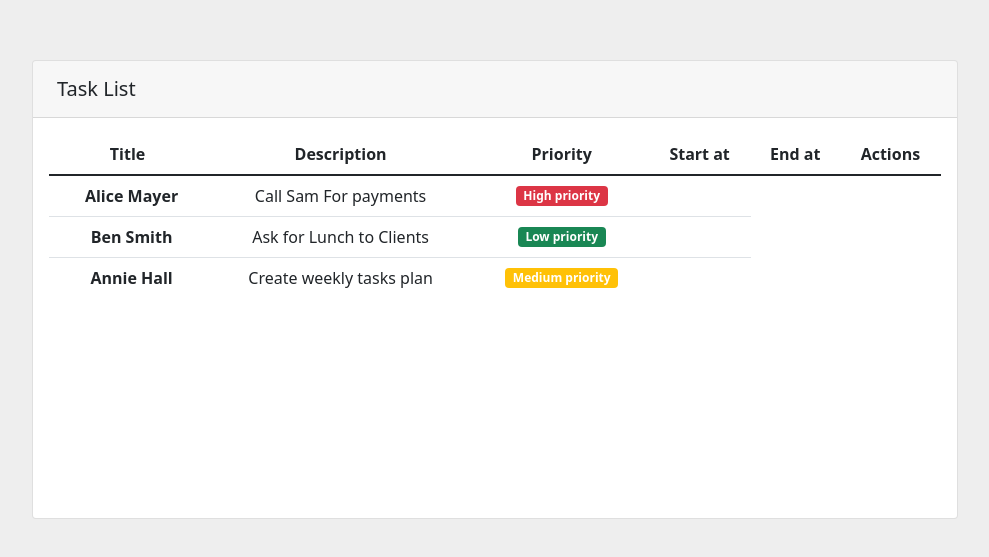
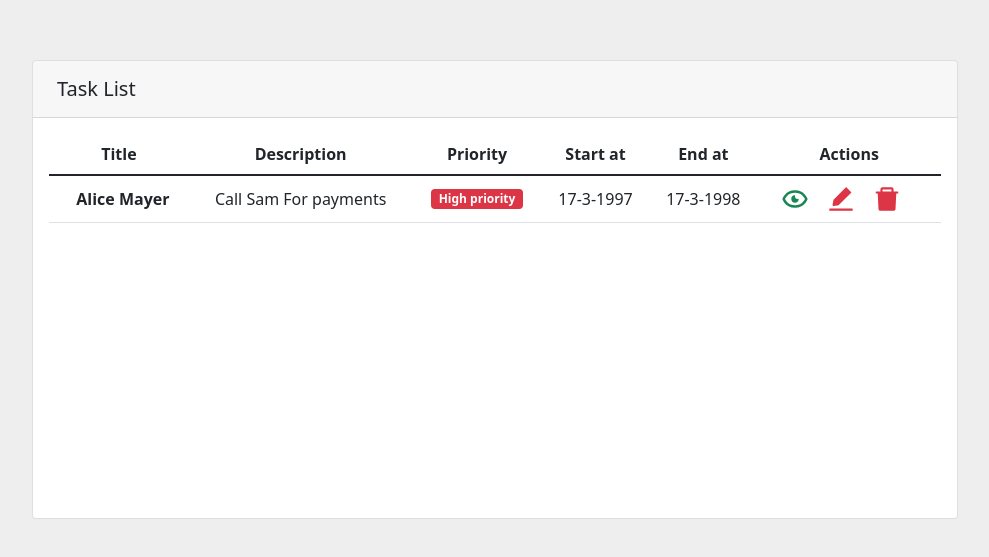
Before and after one commit to MohamedAlabasy/React-Todo-List, a React (Create React App) app: page /home in a window 1280 px wide. Shown: the part 111-668 px from the top of the page, without its empty margins (145-1134 px from the left). Built offline with nearby package versions, Linux system fonts and the light colour scheme.

Commit message:
add Single Todo page

```diff
--- a/package.json
+++ b/package.json
@@ -10,6 +10,7 @@
     "react": "^18.2.0",
     "react-bootstrap": "^2.4.0",
     "react-dom": "^18.2.0",
+    "react-icons": "^4.4.0",
     "react-router-dom": "^6.3.0",
     "react-scripts": "5.0.1",
     "web-vitals": "^2.1.4"
--- a/src/App.js
+++ b/src/App.js
@@ -1,6 +1,7 @@
 import { BrowserRouter, Routes, Route } from 'react-router-dom';
 import Login from './pages/login';
 import Home from './pages/home';
+import SingleTodo from './pages/singleTodo';
 import Register from './pages/register';
 import InProgress from './pages/inProgress';
 import UnderReview from './pages/underReview';
@@ -19,6 +20,8 @@ function App() {
           <Route path='/login' exact element={<Login />} />
           <Route path='/register' exact element={<Register />} />
           <Route path='/home' exact element={<Home />} />
+          <Route path='/show' exact element={<SingleTodo />} />
+          <Route path='/edit' exact element={<editTodo />} />
           <Route path='/inProgress' exact element={<InProgress />} />
           <Route path='/underReview' exact element={<UnderReview />} />
           <Route path='/rework' exact element={<Rework />} />
--- a/src/pages/home.js
+++ b/src/pages/home.js
@@ -1,4 +1,7 @@
 // import { useState } from 'react'
+import { Link } from 'react-router-dom'
+import { BiShowAlt } from "react-icons/bi";
+import { AiFillDelete, AiFillEdit } from "react-icons/ai";
 
 export default function Home() {
     return (
@@ -25,53 +28,30 @@ export default function Home() {
                                         </tr>
                                     </thead>
                                     <tbody>
-                                        <tr className="fw-normal text-center">
+                                        <tr className="fw-normal align-middle text-center">
                                             <th>
                                                 <span className="ms-2">Alice Mayer</span>
                                             </th>
+
                                             <td className="align-middle">
                                                 <span>Call Sam For payments</span>
                                             </td>
+
                                             <td className="align-middle">
                                                 <h6 className="mb-0"><span className="badge bg-danger">High priority</span></h6>
                                             </td>
+
                                             <td className="align-middle">
-                                                <a href="#!" data-mdb-toggle="tooltip" title="Done"><i
-                                                    className="fas fa-check text-success me-3"></i></a>
-                                                <a href="#!" data-mdb-toggle="tooltip" title="Remove"><i
-                                                    className="fas fa-trash-alt text-danger"></i></a>
-                                            </td>
-                                        </tr>
-
-                                        <tr className="fw-normal text-center">
-                                            <th >
-                                                <span className="ms-2">Ben Smith</span>
-                                            </th>
-                                            <td className="align-middle">Ask for Lunch to Clients</td>
-                                            <td className="align-middle">
-                                                <h6 className="mb-0"><span className="badge bg-success">Low priority</span></h6>
+                                                <span>17-3-1997</span>
                                             </td>
                                             <td className="align-middle">
-                                                <a href="#!" data-mdb-toggle="tooltip" title="Done"><i
-                                                    className="fas fa-check text-success me-3"></i></a>
-                                                <a href="#!" data-mdb-toggle="tooltip" title="Remove"><i
-                                                    className="fas fa-trash-alt text-danger"></i></a>
+                                                <span>17-3-1998</span>
                                             </td>
-                                        </tr>
 
-                                        <tr className="fw-normal text-center">
-                                            <th className="border-0">
-                                                <span className="ms-2">Annie Hall</span>
-                                            </th>
-                                            <td className="border-0 align-middle">Create weekly tasks plan</td>
-                                            <td className="border-0 align-middle">
-                                                <h6 className="mb-0"><span className="badge bg-warning">Medium priority</span></h6>
-                                            </td>
-                                            <td className="border-0 align-middle">
-                                                <a href="#!" data-mdb-toggle="tooltip" title="Done"><i
-                                                    className="fas fa-check text-success me-3"></i></a>
-                                                <a href="#!" data-mdb-toggle="tooltip" title="Remove"><i
-                                                    className="fas fa-trash-alt text-warning"></i></a>
+                                            <td className="align-middle">
+                                                <Link to="#" title="show"><BiShowAlt className="text-success me-3" style={{ width: "30px", height: "30px" }} /></Link>
+                                                <Link to="#" title="edit"><AiFillEdit className="text-danger me-3" style={{ width: "30px", height: "30px" }} /></Link>
+                                                <Link to="#" title="delete"><AiFillDelete className="text-danger me-3" style={{ width: "30px", height: "30px" }} /></Link>
                                             </td>
                                         </tr>
                                     </tbody>
--- /dev/null
+++ b/src/pages/singleTodo.js
@@ -0,0 +1,7 @@
+import React from 'react'
+
+export default function SingleTodo() {
+    return (
+        <div>singleTodo</div>
+    )
+}
```
Also changed, not shown: command.txt, 1 other file (tests, documents, lock files or other folders).
